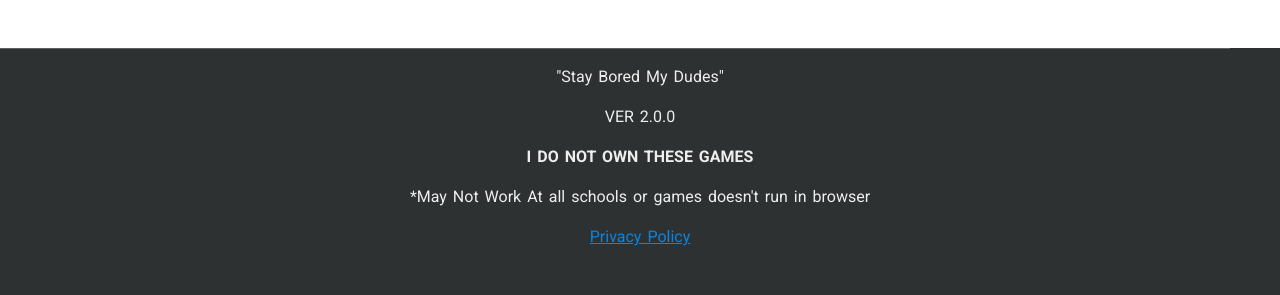
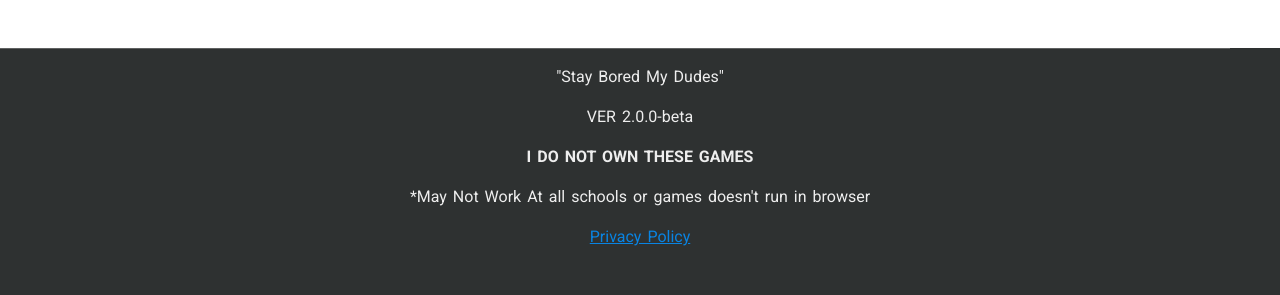
Before and after one commit to akivataub/bo, a Jekyll site: the page built from othergames/index.md, in a window 1280 px wide. Shown: the part 1024-1319 px from the top of the page. Built offline with Jekyll 4.4.1, drawn with Linux system fonts in a browser that asks for light colours.

Commit message:
Update _config.yml

```diff
--- a/_config.yml
+++ b/_config.yml
@@ -5,7 +5,7 @@ baseurl: "" # the subpath of your site, e.g. /blog
 url: "https://bored.pisaucer.com" # the base hostname & protocol for your site, e.g. http://example.com
 github_username:  pisaucer
 
-version: "2.0.0"
+version: "2.0.0-beta"
 
 # Build settings
 markdown: kramdown
```
